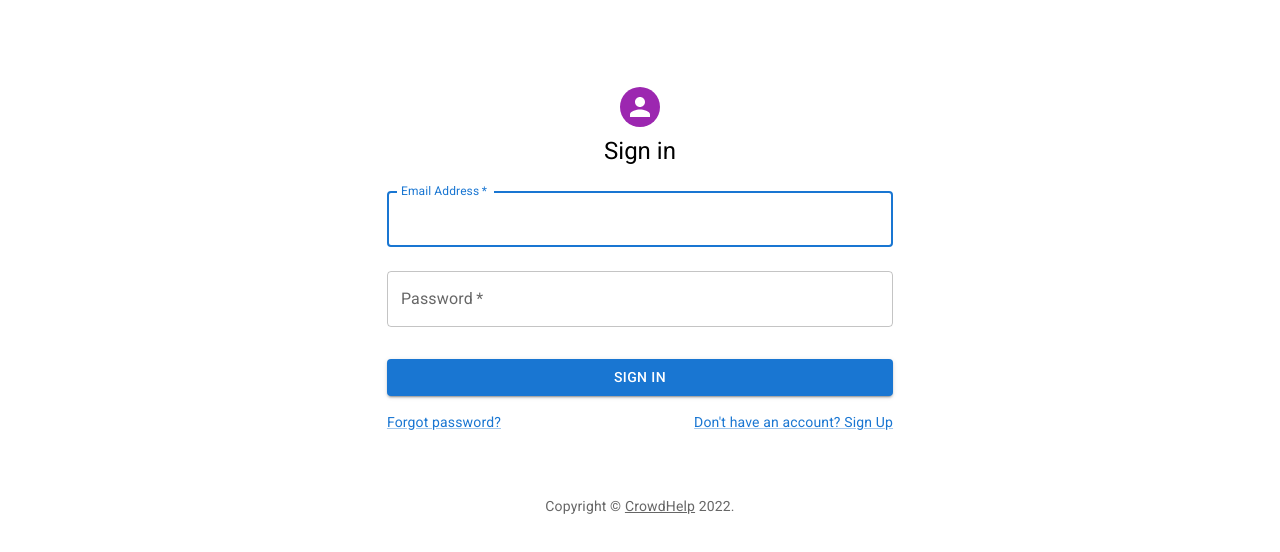
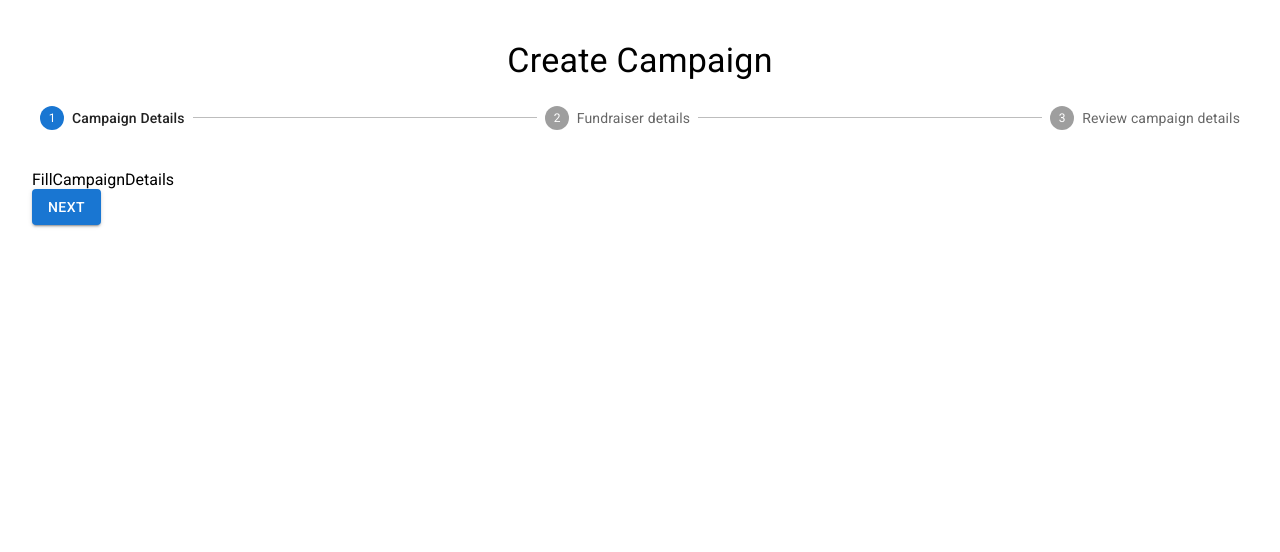
Before and after one commit to Balaji-Ganesh/CrowdHelp-Blockchain-based-crowdfunding-platform, a React (Vite) app: page / in a window 1280 px wide. Shown: the top 552 px of the page. Built offline with nearby package versions, Linux system fonts and the light colour scheme.

Commit message:
Campaign creation -[blocks] done

```diff
--- a/src/App.jsx
+++ b/src/App.jsx
@@ -6,11 +6,13 @@ import "./App.css";
 import { Box } from "@mui/material";
 import SignIn from "./pages/SignIn";
 import SignUp from "./pages/SignUp";
+import CreateCampaign from "./pages/CreateCampaignWrapper";
+import FillCampaignDetails from "./pages/FillCampaignDetails";
 
 function App() {
   return (
     <Box className="App">
-      <SignIn />
+      <CreateCampaign />
     </Box>
   );
 }
--- /dev/null
+++ b/src/pages/CreateCampaignWrapper.jsx
@@ -0,0 +1,137 @@
+import {
+  Button,
+  Container,
+  TextField,
+  Typography,
+  styled,
+  Avatar,
+  Link,
+  Box,
+  Grid,
+  Stepper,
+  Step,
+  StepLabel,
+} from "@mui/material";
+import React from "react";
+import FillCampaignDetails from "./FillCampaignDetails";
+import FillFundRaiserDetails from "./FillFundRaiserDetails";
+import ReviewCampaignDetails from "./ReviewCampaignDetails";
+function Copyright() {
+  return (
+    <Typography variant="body2" color="textSecondary" align="center">
+      {"Copyright © "}
+      <Link color="inherit" href="#">
+        CrowdHelp
+      </Link>{" "}
+      {new Date().getFullYear()}
+      {"."}
+    </Typography>
+  );
+}
+
+const steps = [
+  "Campaign Details",
+  "Fundraiser details",
+  "Review campaign details",
+];
+
+function getStepContent(step) {
+  switch (step) {
+    case 0:
+      return <FillCampaignDetails />;
+    case 1:
+      return <FillFundRaiserDetails />;
+    case 2:
+      return <ReviewCampaignDetails />;
+    default:
+      throw new Error("Unknown step");
+  }
+}
+
+const StyledDivLayout = styled("div")(({ theme }) => ({
+  width: "auto",
+  marginLeft: theme.spacing(2),
+  marginRight: theme.spacing(2),
+  [theme.breakpoints.up(600 + theme.spacing(2) * 2)]: {
+    width: 600,
+    marginLeft: "auto",
+    marginRight: "auto",
+  },
+}));
+
+const StyledDivPaper = styled("div")(({ theme }) => ({
+  marginTop: theme.spacing(3),
+  marginBottom: theme.spacing(3),
+  padding: theme.spacing(2),
+  [theme.breakpoints.up(600 + theme.spacing(3) * 2)]: {
+    marginTop: theme.spacing(6),
+    marginBottom: theme.spacing(6),
+    padding: theme.spacing(3),
+  },
+}));
+
+const StyledStepper = styled(Stepper)(({ theme }) => ({
+  padding: theme.spacing(3, 0, 5),
+}));
+
+function CreateCampaign() {
+  const [activeStep, setActiveStep] = React.useState(0);
+
+  const handleNext = () => {
+    setActiveStep(activeStep + 1);
+  };
+
+  const handleBack = () => {
+    setActiveStep(activeStep - 1);
+  };
+  return (
+    <Box>
+      <StyledDivLayout>
+        <StyledDivPaper>
+          <Typography component="h1" variant="h4" align="center">
+            Create Campaign
+          </Typography>
+          <StyledStepper activeStep={activeStep}>
+            {steps.map((label) => (
+              <Step key={label}>
+                <StepLabel>{label}</StepLabel>
+              </Step>
+            ))}
+          </StyledStepper>
+          <>
+            {activeStep == steps.length ? (
+              <>
+                <Typography variant="h5" gutterBottom>
+                  Thank you for your order.
+                </Typography>
+                <Typography variant="subtitle1">
+                  Your order number is #2001539. We have emailed your order
+                  confirmation, and will send you an update when your order has
+                  shipped.
+                </Typography>
+              </>
+            ) : (
+              <>
+                {getStepContent(activeStep)}
+                <div>
+                  {activeStep !== 0 && (
+                    <Button onClick={handleBack}>Back</Button>
+                  )}
+                  <Button
+                    variant="contained"
+                    color="primary"
+                    onClick={handleNext}
+                  >
+                    {activeStep === steps.length - 1 ? "Place order" : "Next"}
+                  </Button>
+                </div>
+              </>
+            )}
+          </>
+        </StyledDivPaper>
+      </StyledDivLayout>
+    </Box>
+  );
+}
+
+export default CreateCampaign;
--- /dev/null
+++ b/src/pages/FillCampaignDetails.jsx
@@ -0,0 +1,7 @@
+import React from "react";
+
+function FillCampaignDetails() {
+  return <div>FillCampaignDetails</div>;
+}
+
+export default FillCampaignDetails;
--- /dev/null
+++ b/src/pages/FillFundRaiserDetails.jsx
@@ -0,0 +1,7 @@
+import React from "react";
+
+function FillFundRaiserDetails() {
+  return <div>FillFundRaiserDetails</div>;
+}
+
+export default FillFundRaiserDetails;
--- /dev/null
+++ b/src/pages/ReviewCampaignDetails.jsx
@@ -0,0 +1,9 @@
+import React from 'react'
+
+function ReviewCampaignDetails() {
+  return (
+    <div>ReviewCampaignDetails</div>
+  )
+}
+
+export default ReviewCampaignDetails
```
